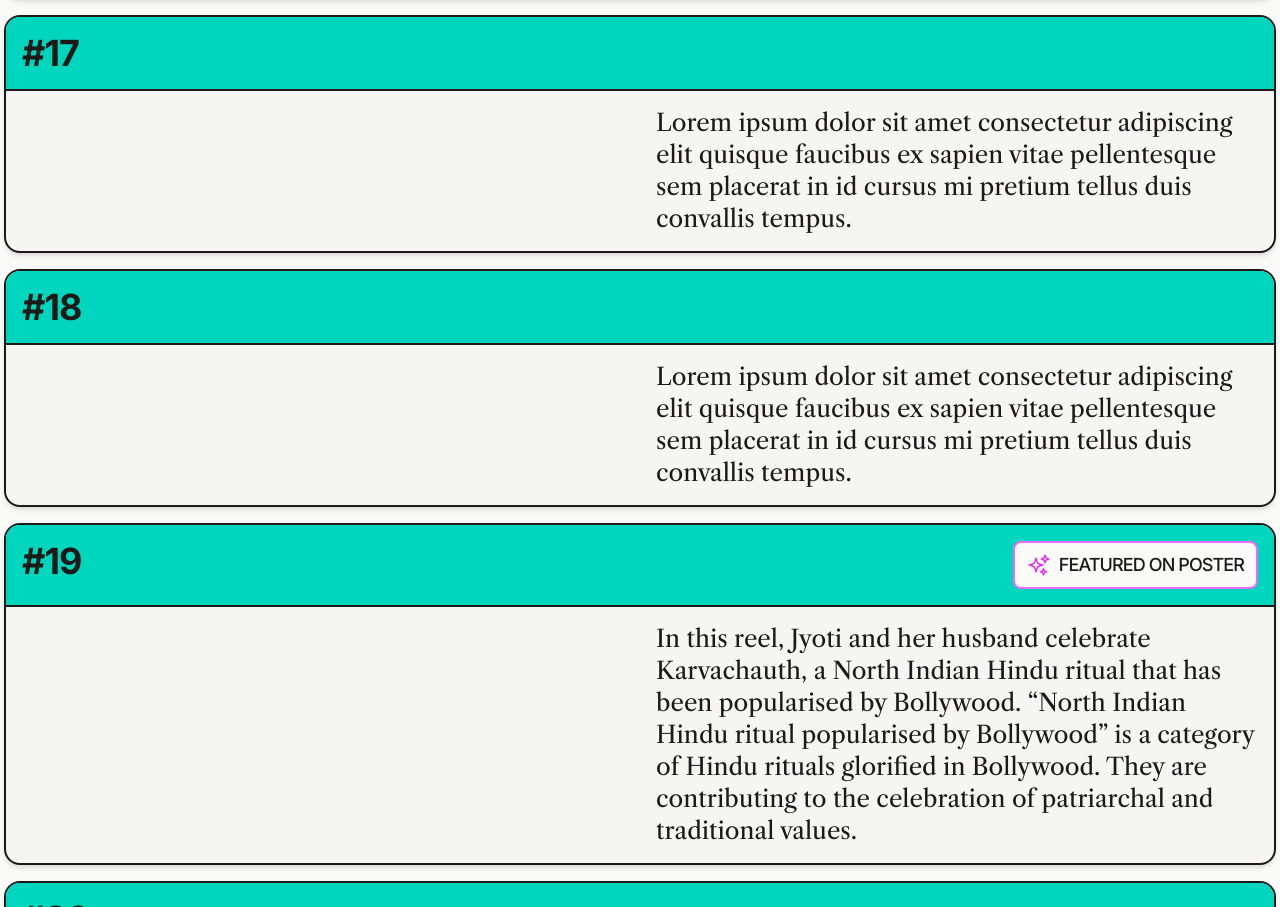
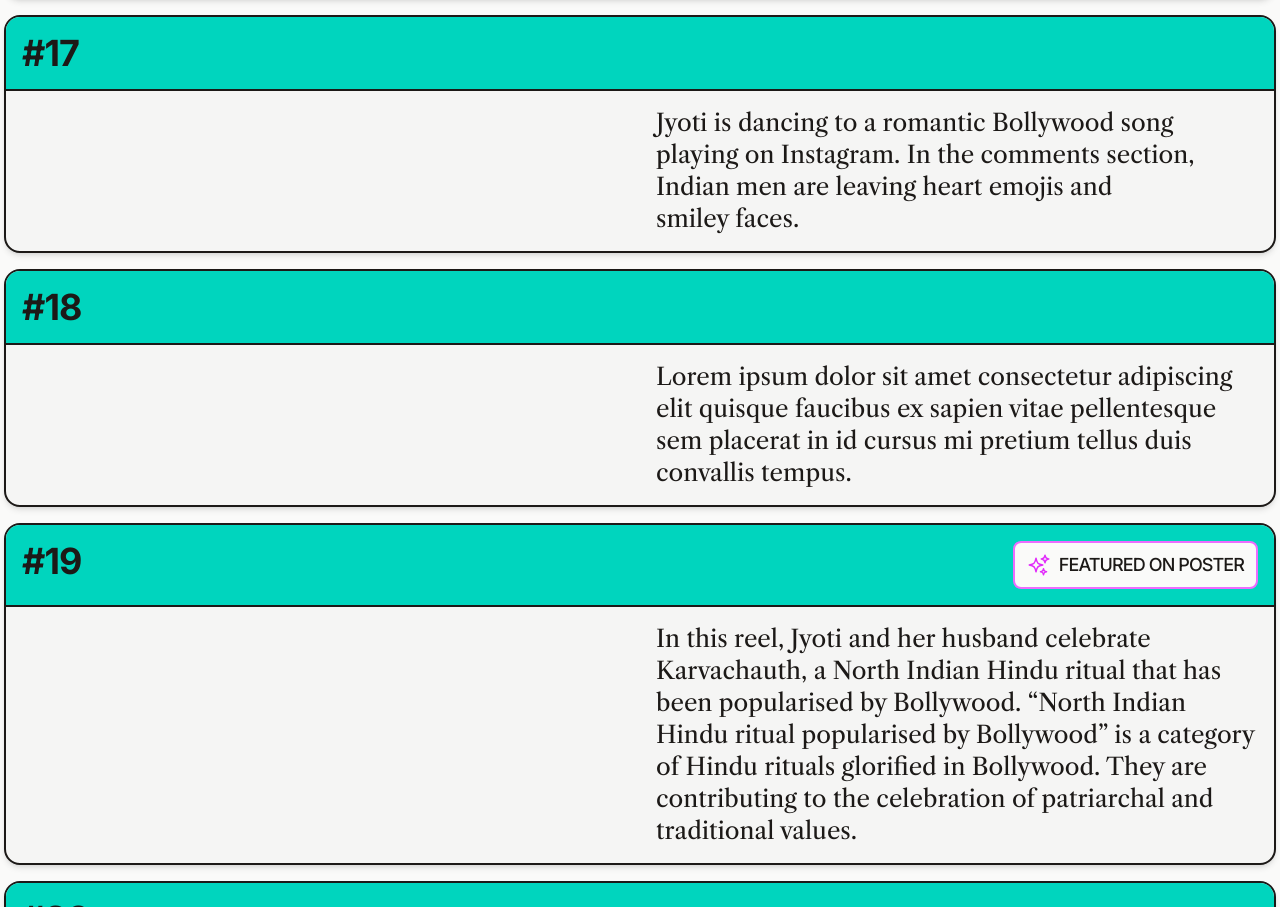
Before and after one commit to nikaytaa/nikaytaa.github.io, a website: page sci-poster-2025/index.html in a window 1280 px wide. Shown: the part 5553-6460 px from the top of the page. Drawn offline with nearby package versions, Linux system fonts and the light colour scheme; a script that the page names is missing.

Commit message:
build: Regenerate index.html

```diff
--- a/sci-poster-2025/index.html
+++ b/sci-poster-2025/index.html
@@ -451,7 +451,7 @@
                     </div>
                     <div class="md:w-1/2 p-4 text-xl md:text-2xl text-pretty">
                                 <p>
-                                    Lorem ipsum dolor sit amet consectetur adipiscing elit quisque faucibus ex sapien vitae pellentesque sem placerat in id cursus mi pretium tellus duis convallis tempus.
+                                    Jyoti is dancing to a romantic Bollywood song playing on Instagram. In the comments section, Indian men are leaving heart emojis and smiley faces.
                                 </p>
                     </div>
                 </div>
```
Also changed, not shown: sci-poster-2025/style.css.
